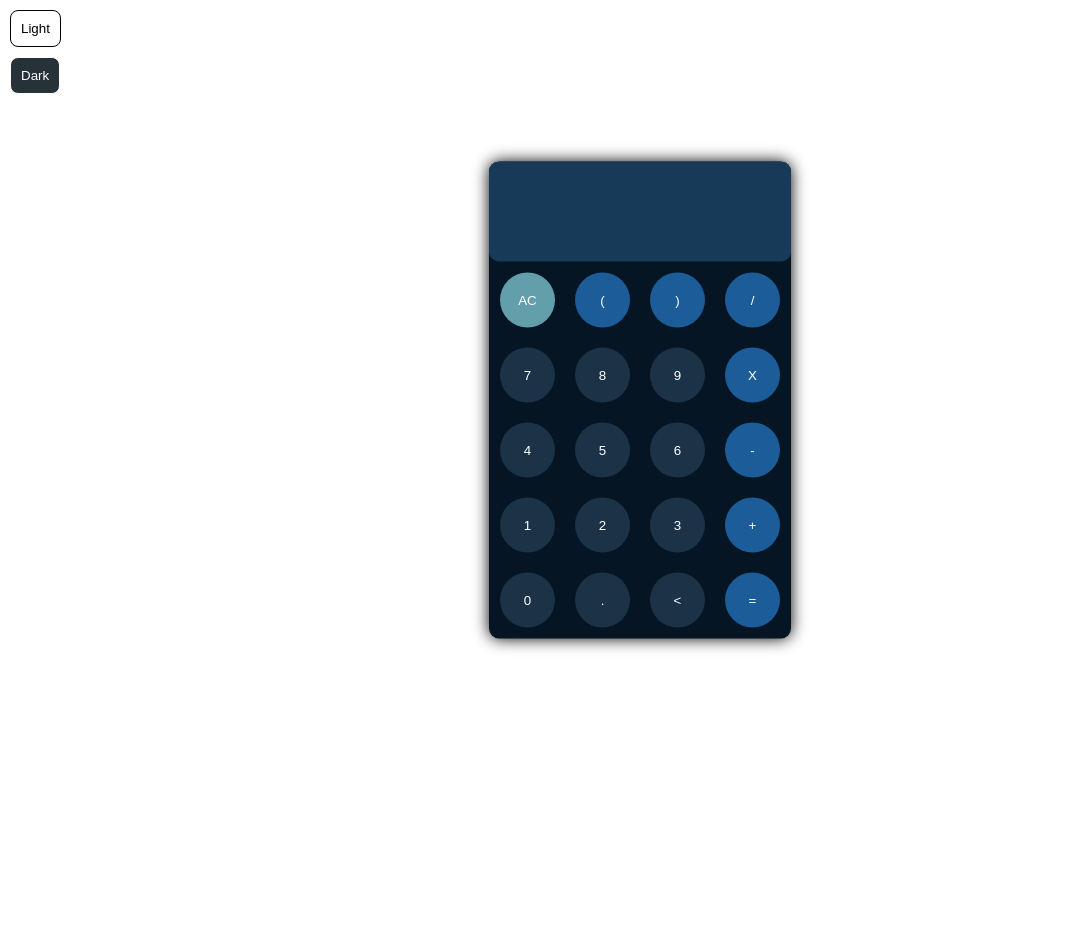
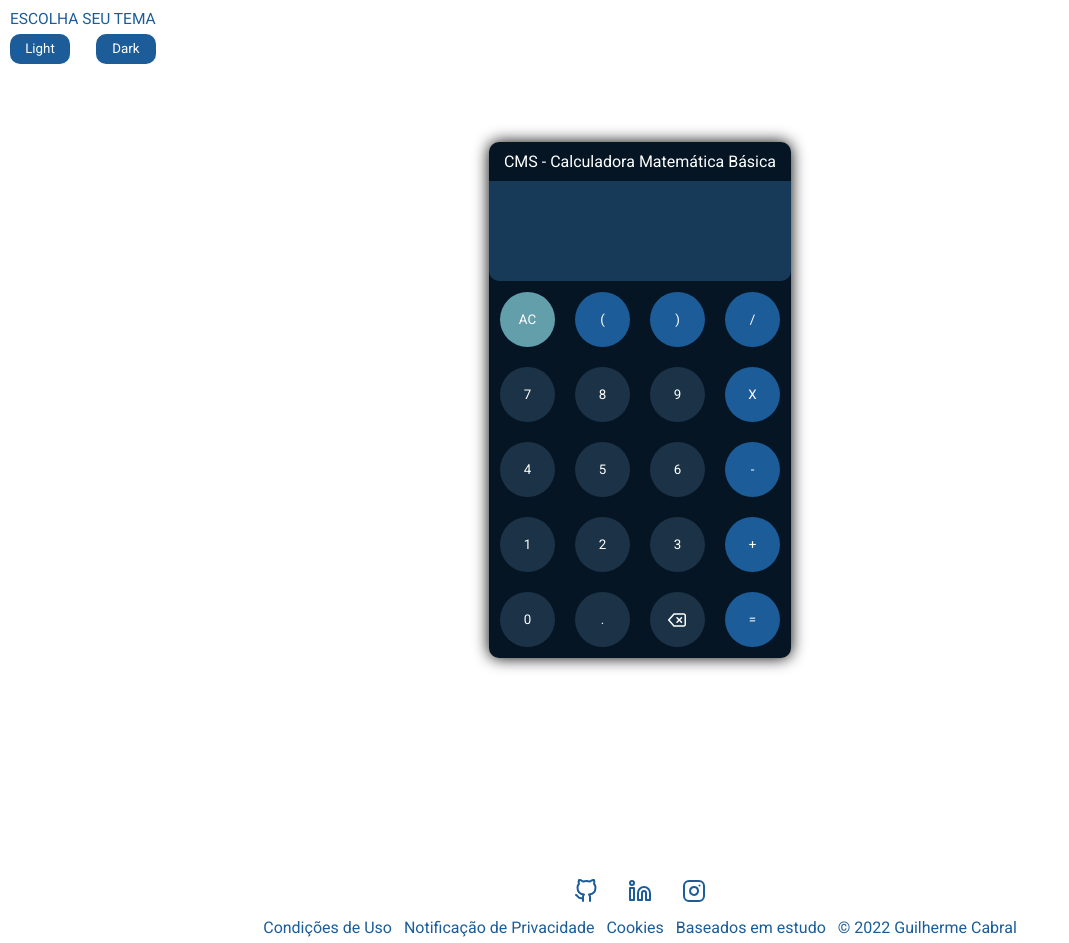
Before and after one commit to Guilh3rmeCabral/Calculadora-Math, a plain HTML site: page calculadora.html in a window 1280 px wide. Shown: the whole page, without its empty margins (0-1069 px from the left). Before the commit the page ends 800 px from the top, so only its background shows below. Drawn offline with Linux system fonts and the light colour scheme.

Commit message:
Add imagens com links, melhoria no css

```diff
--- a/calculadora.html
+++ b/calculadora.html
@@ -8,8 +8,9 @@
     <title>Calculadora</title>
 </head>
 <body>
-    <div class="cor-fundo">
-        <div class="calculadora">
+    <div class="texto">
+        <div class="calculadora shadow">
+            <p class="calc">CMS - Calculadora Matemática Básica</p>
             <p id="resultado"></p>
             <table>
                 <tr>
@@ -39,16 +40,31 @@
                 <tr>
                     <td><button class="btn b" onclick="insert('0')">0</button></td>
                     <td><button class="btn b" onclick="insert('.')">.</button></td>
-                    <td><button class="btn b" onclick="back()"><</button></td>
+                    <td><button class="btn b deletee" onclick="back()"><img src="img/deletee.svg"></button></td>
                     <td><button class="btn c" onclick="calcular()">=</button></td>
                 </tr>
             </table>
         </div>
         <div class="btn-cor">
+            <p>ESCOLHA SEU TEMA</p>
             <button class='modos btn1' id='btlight'>Light</button>
             <button class='modos btn1' id='btdark'>Dark</button>
         </div>
     </div>
+    <footer>
+        <div class="redes">
+            <a href="https://github.com/Guilh3rmeCabral"><img src="img/github.svg" alt="Link para meu github"></a>
+            <a href="https://www.linkedin.com/in/guilherme-cabral-971994209/"><img src="img/linkedin.svg" alt="Link para linkedin"></a>
+            <a href="https://www.instagram.com/_cabralgui_/"><img src="img/instagram.svg" alt="Link para meu instagram"></a>
+        </div>
+        <div class="copy">
+            <p>Condições de Uso</p>
+            <p>Notificação de Privacidade</p>
+            <p>Cookies</p>
+            <p>Baseados em estudo</p>
+            <p>&copy; 2022 Guilherme Cabral</p>
+        </div>
+    </footer>
     <script src="js/script.js"></script>
 </body>
 </html>
--- a/css/style.css
+++ b/css/style.css
@@ -1,10 +1,11 @@
+@import url('https://fonts.googleapis.com/css2?family=Roboto&display=swap');
 * {
     margin: 0;
     padding: 0;
     box-sizing: border-box;
+    font-family: 'Roboto', sans-serif;
 }
 .calculadora {
-    box-shadow: 0 0 1em black;
     position: absolute;
     top: 50%;
     right: 50%;
@@ -13,6 +14,16 @@
     border-radius: 10px;
     overflow: hidden;
 }
+.shadow {
+    box-shadow: 0 0 1em black;
+}
+.calc {
+    display: flex;
+    justify-content: center;
+    padding: 10px;
+    color: #fff;
+}
+
 #resultado {
     background-color: #183A59;
     color: #fff;
@@ -37,13 +48,28 @@
     background: #639FAB;
     color: #fff;
 }
+.a:hover {
+    background: #284F57;
+}
 .b {
     background: #1C3347;
     color: #fff;
 }
+.b:hover {
+    background: #132332;
+}
 .c {
     background: #1C5D99;
     color: #fff;
+}
+.c:hover {
+    background: #13395B;
+}
+.deletee img{
+    width: 18px;
+    height: 18px;
+    margin-top: 3px;
+    margin-right: 2px;
 }
 
 /* Opção de cor de fundo */
@@ -55,26 +81,54 @@
 }
 
 /* Butões da opção */
+.btn-cor p {
+    color: #1C5D99;
+    margin: 10px;
+    margin-right: 10px;
+    font-size: 15.5px;
+}
 .btn1 {
+    width: 60px;
+    height: 30px;
+    margin: 10px 12px 0px 10px;
+    margin-top: -5px;
+    border-radius: 10px;
+    border: none;
+    cursor: pointer;
+}
+.btn1:hover {
+    transform: translateX(5px) scale(1.0);
+    transform: translateY(5px) scale(1.0);
+}
+
+#btlight {
+    background: #1C5D99;
+    color: #fff;
+}
+
+#btdark {
+    background: #1C5D99;
+    color: #fff;
+}
+
+/*Footer*/
+.redes {
     display: flex;
-    justify-content: flex-end;
-    margin-left: 10px;
-    margin-top: 10px;
-    border: none;
-    border-radius: 8px;
-    padding: 0.625rem;
+    justify-content: center;
+    margin-top: 800px;
+}
+
+.redes a {
+    padding: 15px;
     cursor: pointer;
 }
 
-#btlight {
-    background: #fff;
-    color: #000;
-    border: 1px solid #000;
+.copy {
+    display: flex;
+    justify-content: center;
+    margin-top: -10px;
+    color: #1C5D99;
 }
-
-/* botao dark */
-#btdark {
-    background-color: #263238;
-    color: #fff;
-    border: 1px solid #fff;
+.copy p {
+    padding: 6px;
 }
```
Also changed, not shown: js/script.js (+6 -4 lines), img/delete (1).svg (added), img/delete.svg (added), img/deletee.svg (added), img/github.svg (added), img/instagram.svg (added), img/linkedin.svg (added).
